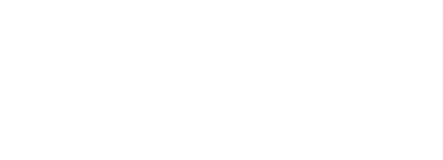
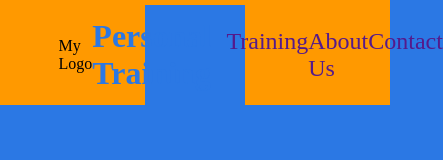
Before and after one commit to radiantbutterfly/t1w2sat, a plain HTML site: page index.html in a window 390 px wide. Shown: the whole page, 443 px wide, since content can reach past the window. Drawn offline with Linux system fonts and the light colour scheme.

Commit message:
Created the header of the index and styled it for mobile view

```diff
--- a/css/style.css
+++ b/css/style.css
@@ -0,0 +1,46 @@
+/* styling goes here */
+
+body {
+    background-color: #2b78e4;
+    margin: 0;
+}
+
+header {
+    background-color: #ff9900;
+    display: flex;
+    flex-direction: column;
+    align-items: center;
+}
+
+header h1 {
+    color: #2b78e4;
+}
+
+.logo {
+    margin-top: 5px;
+    background-color: #2b78e4;
+    width: 100px;
+    height: 100px;
+    display: flex;
+    justify-content: center;
+    align-items: center;
+}
+
+.nav-items {
+    padding-left: 15px;
+    padding-right: 15px;
+    width: 90%;
+    display: flex;
+    justify-content: space-between;
+}
+
+.nav-items a {
+    text-decoration: none;
+    font-size: 1.5em;
+    display: inline;
+}
+
+.nav-items a:hover {
+    color:#ff9900;
+    background-color: #2b78e4;
+}
--- a/index.html
+++ b/index.html
@@ -4,9 +4,26 @@
     <meta charset="UTF-8">
     <meta http-equiv="X-UA-Compatible" content="IE=edge">
     <meta name="viewport" content="width=device-width, initial-scale=1.0">
-    <title>Document</title>
+    <link rel="stylesheet" href="/css/style.css">
+    <title>Personal Training Website</title>
 </head>
 <body>
+    <header>
+        <div class="logo">
+            <p>My Logo</p>
+            <h1>Personal Training</h1>
+            <nav class="nav-items">
+                <a href="">Training</a>
+                <a href="">About Us</a>
+                <a href="">Contact</a>
+            </nav>
+        </div>
+    </header>
+    <main>
 
+    </main>
+    <footer>
+
+    </footer>
 </body>
 </html>
```
Also changed, not shown: 2 other files.
